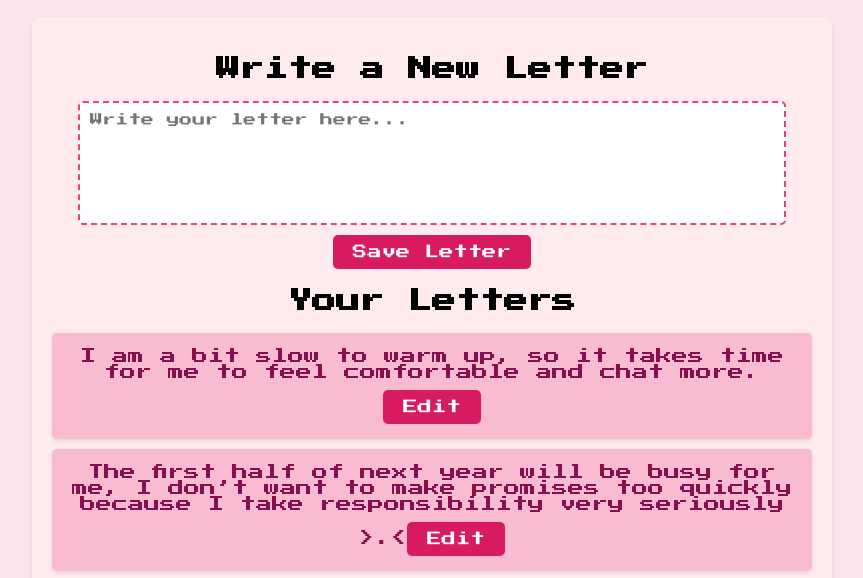
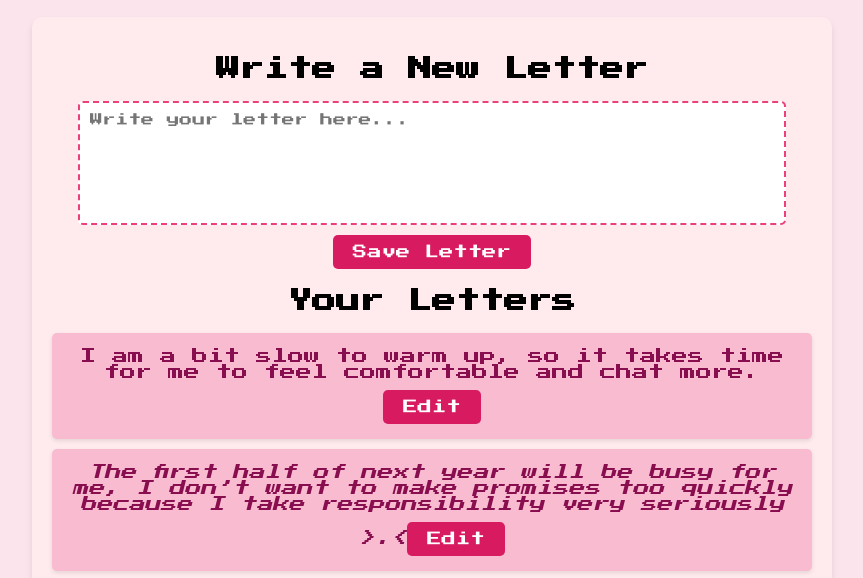
Before and after one commit to hihihi420/herletterbox, a plain HTML site: page index.html in a window 1280 px wide. Shown: the part 136-714 px from the top of the page, without its empty margins (208-1071 px from the left). Drawn offline with Linux system fonts and the light colour scheme.

Commit message:
Update styles.css

```diff
--- a/styles.css
+++ b/styles.css
@@ -89,6 +89,11 @@ button:hover {
     box-shadow: 0 2px 4px rgba(0, 0, 0, 0.1);
 }
 
+.predefined {
+    font-style: italic;
+    color: #9c27b0;
+}
+
 footer {
     margin-top: 20px;
     padding: 10px;
```
